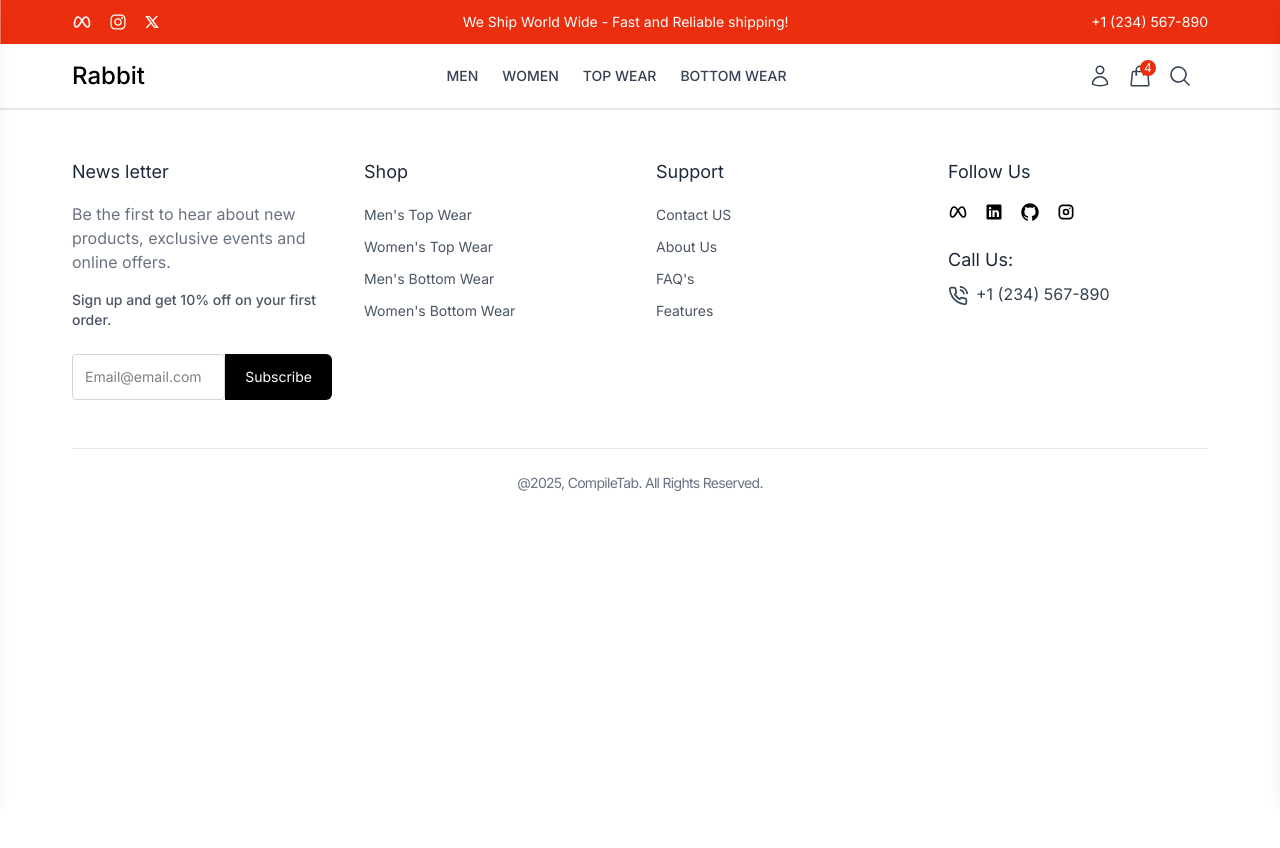
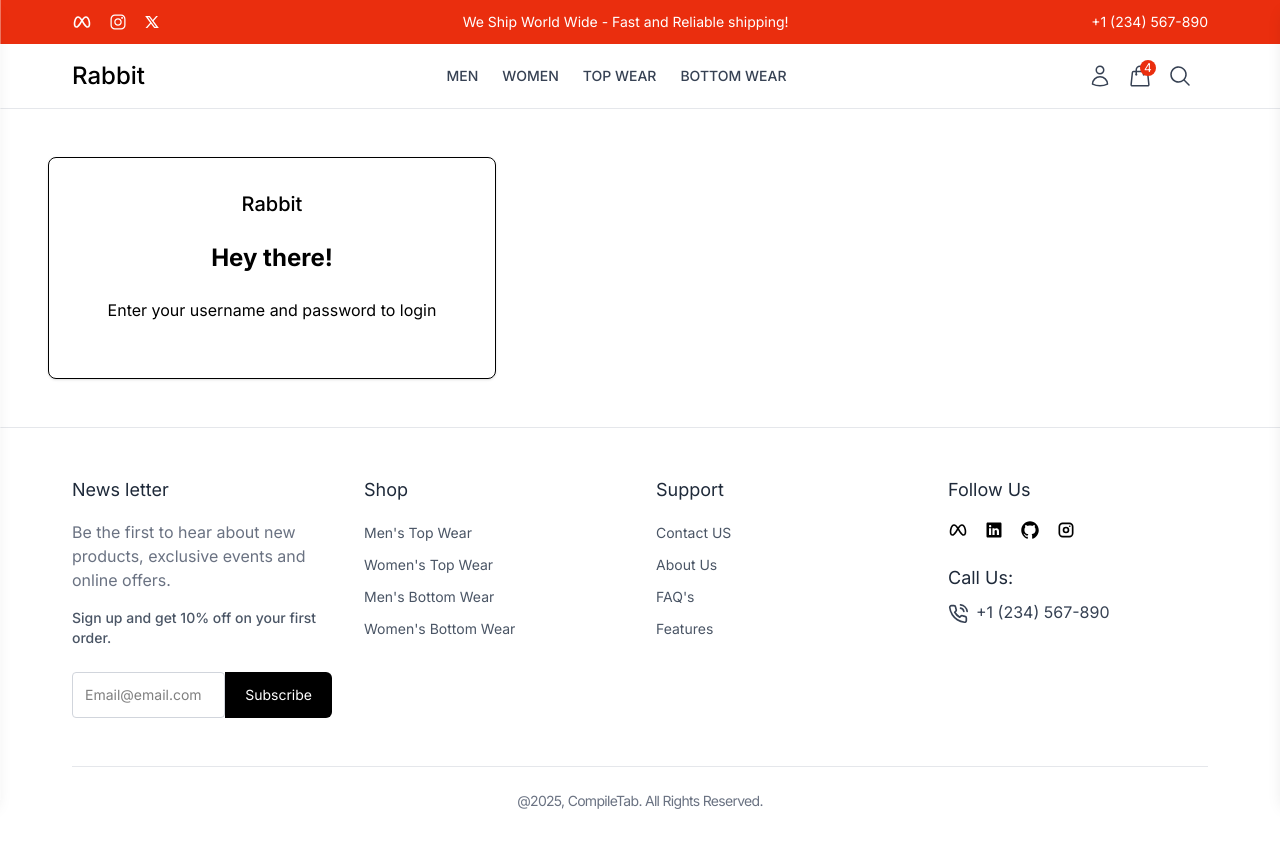
Before and after one commit to AsadArmanKhan/Rabbit-Ecommerce, a React (Vite) app in the folder Frontend/: page /login in a window 1280 px wide. Shown: the top 848 px of the page. Before the commit the page ends 800 px from the top, so only its background shows below. Built offline with nearby package versions, Linux system fonts and the light colour scheme.

Commit message:
Login Page

```diff
--- a/Frontend/src/pages/Login.jsx
+++ b/Frontend/src/pages/Login.jsx
@@ -6,7 +6,23 @@ export default function Login() {
 
   return (
     <>
-      <div className=""></div>
+      <div className="flex">
+        <div className="w-full md:w-1/2 flex-col justify-center items-center p-8 md:p-12">
+          <form className="w-full max-w-md bg-white p-8 rounded-lg border shadow-sm">
+            <div className="flex justify-center mb-6">
+              <h2 className="text-xl font-medium">Rabbit</h2>
+            </div>
+            <h2 className=" text-2xl font-bold text-center mb-6">Hey there!</h2>
+            <p className=" text-center mb-6">
+              {" "}
+              Enter your username and password to login
+            </p>
+            <div className=" mb-4">
+              <label className=" block text-sm font-semibold mb-2"></label>
+            </div>
+          </form>
+        </div>
+      </div>
     </>
   );
 }
```
